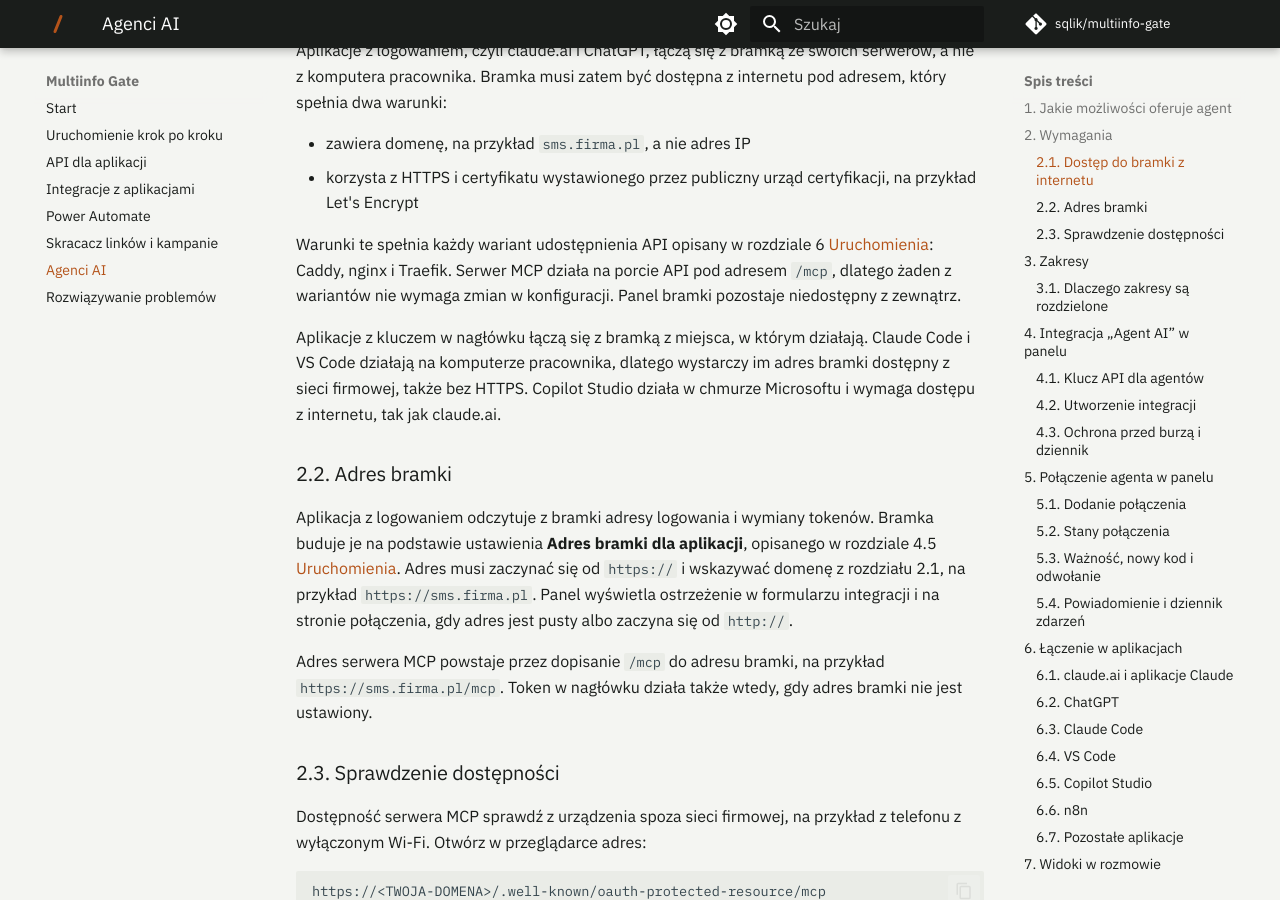
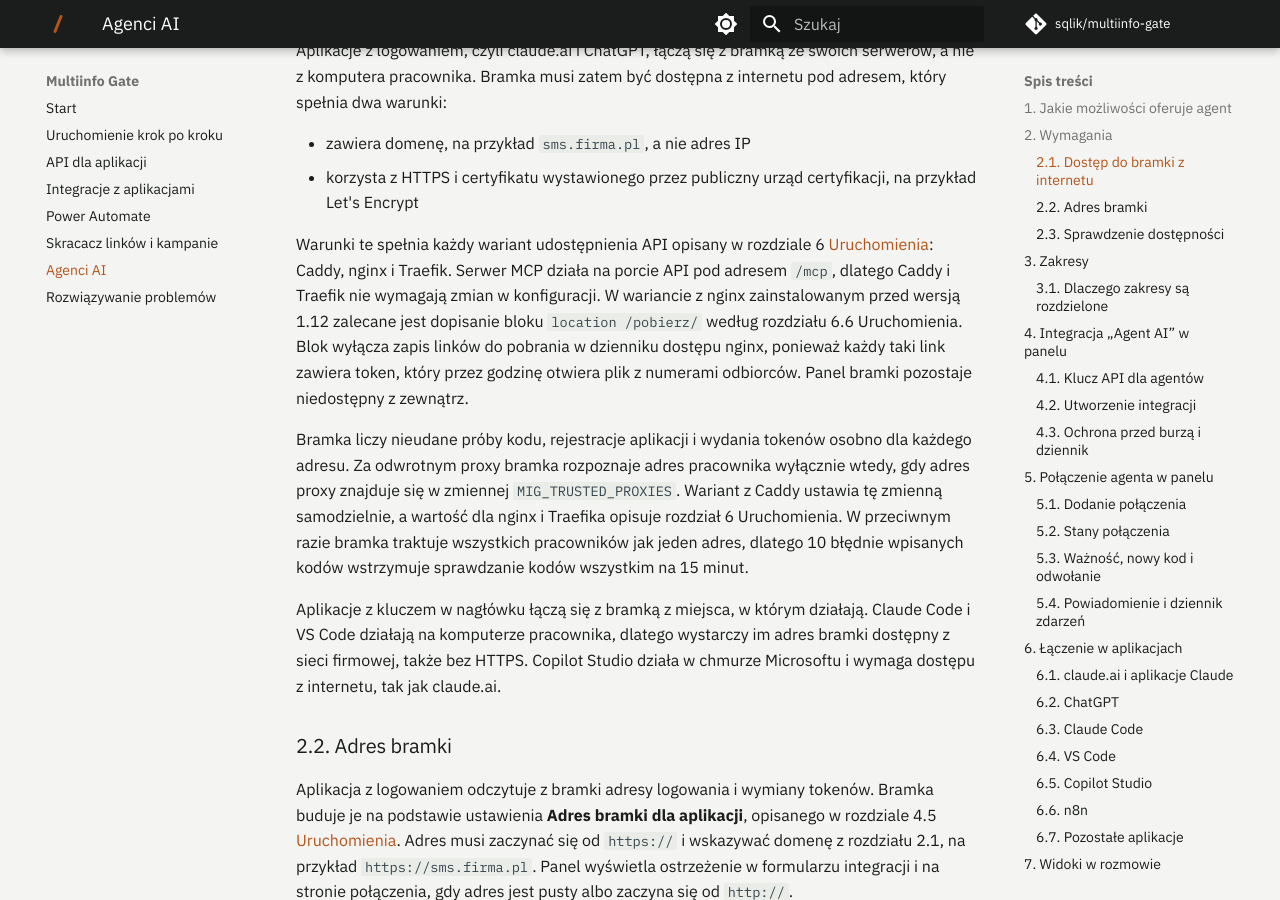
Before and after one commit to sqlik/multiinfo-gate, an MkDocs documentation site: the page built from docs/agenci-ai.md, in a window 1280 px wide and 900 px high, scrolled down 2174 px. Built offline with MkDocs 1.6.1 and Material for MkDocs 9.7.7, drawn with Linux system fonts in a browser that asks for light colours; comment, search, counter and statistics services are not loaded.

Commit message:
Docs 1.12: blok nginx dla linków do pobrania, MIG_TRUSTED_PROXIES a limity połączeń; zasoby docs z opisami zrzutów i filmów

```diff
--- a/docs/agenci-ai.md
+++ b/docs/agenci-ai.md
@@ -67,8 +67,16 @@ warunki:
 
 Warunki te spełnia każdy wariant udostępnienia API opisany w rozdziale 6
 [Uruchomienia](uruchomienie.md): Caddy, nginx i Traefik. Serwer MCP działa na porcie API pod adresem
-`/mcp`, dlatego żaden z wariantów nie wymaga zmian w konfiguracji. Panel bramki pozostaje niedostępny
-z zewnątrz.
+`/mcp`, dlatego Caddy i Traefik nie wymagają zmian w konfiguracji. W wariancie z nginx zainstalowanym
+przed wersją 1.12 zalecane jest dopisanie bloku `location /pobierz/` według rozdziału 6.6 Uruchomienia.
+Blok wyłącza zapis linków do pobrania w dzienniku dostępu nginx, ponieważ każdy taki link zawiera token,
+który przez godzinę otwiera plik z numerami odbiorców. Panel bramki pozostaje niedostępny z zewnątrz.
+
+Bramka liczy nieudane próby kodu, rejestracje aplikacji i wydania tokenów osobno dla każdego adresu.
+Za odwrotnym proxy bramka rozpoznaje adres pracownika wyłącznie wtedy, gdy adres proxy znajduje się
+w zmiennej `MIG_TRUSTED_PROXIES`. Wariant z Caddy ustawia tę zmienną samodzielnie, a wartość dla nginx
+i Traefika opisuje rozdział 6 Uruchomienia. W przeciwnym razie bramka traktuje wszystkich pracowników
+jak jeden adres, dlatego 10 błędnie wpisanych kodów wstrzymuje sprawdzanie kodów wszystkim na 15 minut.
 
 Aplikacje z kluczem w nagłówku łączą się z bramką z miejsca, w którym działają. Claude Code i VS Code
 działają na komputerze pracownika, dlatego wystarczy im adres bramki dostępny z sieci firmowej, także
```
Also changed, not shown: docs/uruchomienie.md (+7 -1 lines), 2 other files.
